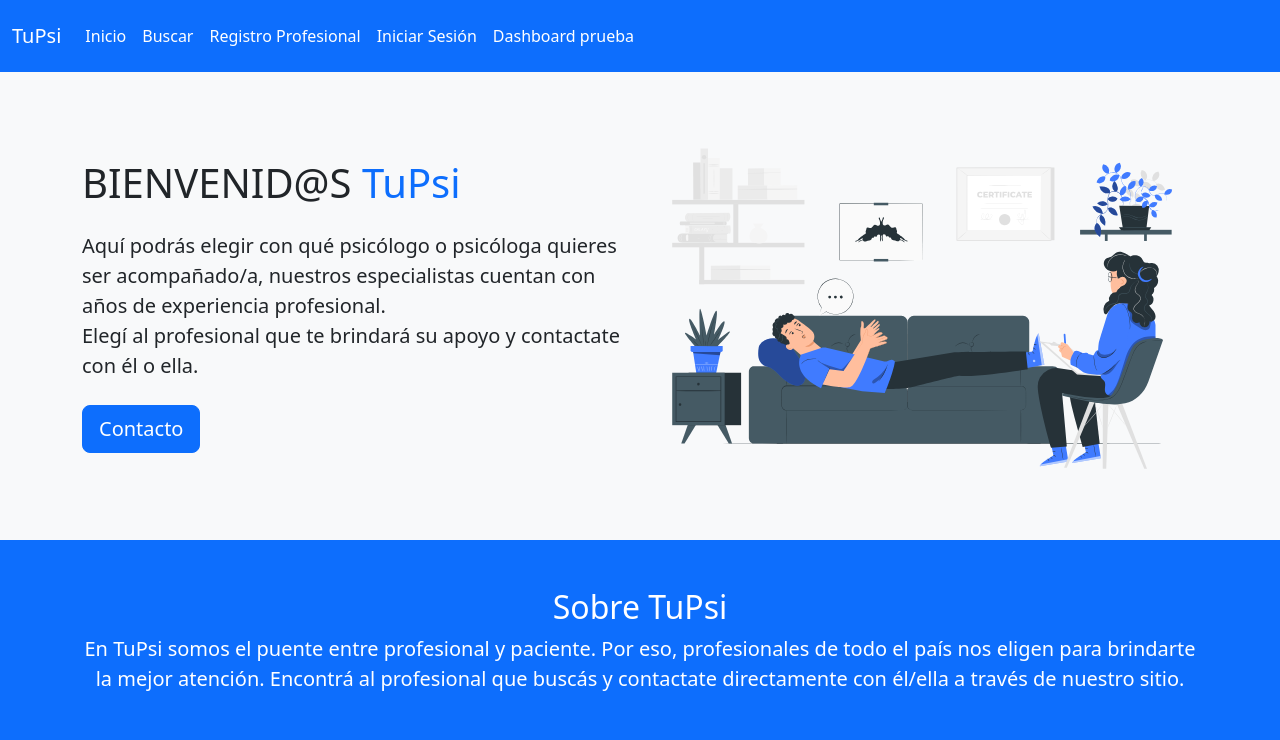
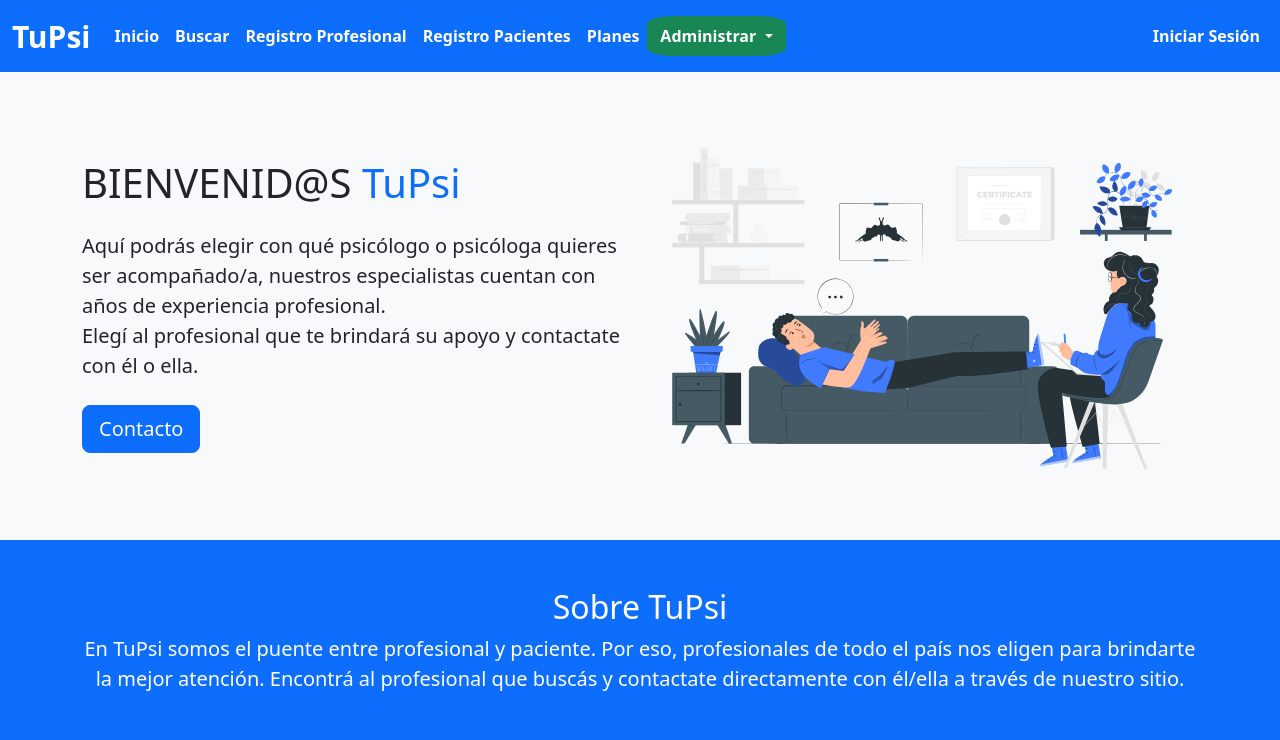
Before and after one commit to edguazzetti/psiapp, an Angular app in the folder Frontend/TuPsi/: page / in a window 1280 px wide. Shown: the top 740 px of the page. Built offline with nearby package versions, Linux system fonts and the light colour scheme.

Commit message:
update nav

```diff
--- a/Frontend/TuPsi/src/app/shared/nav/nav.component.html
+++ b/Frontend/TuPsi/src/app/shared/nav/nav.component.html
@@ -1,6 +1,6 @@
 <nav class="navbar navbar-expand-lg navbar-dark bg-primary">
-  <div class="container-fluid">
-    <a class="navbar-brand" href="./index.html">TuPsi </a>
+  <div class="container-fluid" style="font-weight: 800;">
+    <a class="navbar-brand" style="font-size: 30px;" href="./index.html">TuPsi</a>
     <button
       class="navbar-toggler"
       type="button"
@@ -12,33 +12,49 @@
     >
       <span class="navbar-toggler-icon"></span>
     </button>
-    <div class="collapse navbar-collapse" id="navbarScroll">
+    <div class="collapse navbar-collapse justify-content-between" id="navbarScroll">
       <ul
         class="navbar-nav me-auto my-2 my-lg-2 navbar-nav-scroll"
         style="--bs-scroll-height: 100px"
       >
         <li class="nav-item">
-          <a class="nav-link active" aria-current="page" routerLink="/"
-            >Inicio</a
-          >
+          <a class="nav-link active" aria-current="page" routerLink="/"><i class="fas fa-home"></i>Inicio</a>
         </li>
         <li class="nav-item">
-          <a class="nav-link active" routerLink="/search">Buscar</a>
+          <a class="nav-link active" routerLink="/search"><i class="fas fa-search"></i>Buscar</a>
         </li>
         <li class="nav-item">
-          <a class="nav-link active" routerLink="/professional-register">
-            Registro Profesional
-          </a>
+          <a class="nav-link active" routerLink="/signProfesional"><i class="fas fa-user"></i>Registro Profesional</a>
         </li>
         <li class="nav-item">
-          <a class="nav-link active" routerLink="/login">Iniciar Sesión</a>
+          <a class="nav-link active" routerLink="/signPaciente"><i class="fas fa-user"></i>Registro Pacientes</a>
         </li>
+        <li class="nav-item">
+          <a class="nav-link active" routerLink="/planes"><i class="far fa-credit-card"></i>Planes</a>
+        </li>
+        <div class="btn-group">
+          <button type="button" class="btn btn-success dropdown-toggle" style="border-radius: 20%; color: white; font-weight: 800;" data-bs-toggle="dropdown" aria-expanded="false">
+            Administrar
+          </button>
+          <ul class="dropdown-menu">
+            <li><a class="dropdown-item" routerLink="/AdminPacientes">Administrar Pacientes</a></li>
+            <li><a class="dropdown-item" routerLink="/AdminProfesionales">Administrar Profesionales</a></li>
+            <li><a class="dropdown-item"routerLink="/AdminPlanes">Administrar Planes</a></li>
 
+          </ul>
+        </div>
+      </ul>
+
+      <ul class="navbar-nav">
         <li class="nav-item">
-          <a class="nav-link active" routerLink="/dashboard">Dashboard prueba</a>
+          <a class="nav-link active" routerLink="/login">
+            <i class="fas fa-sign-in-alt"></i> Iniciar Sesión
+          </a>
         </li>
 
       </ul>
+      <!-- Example single danger button -->
+
     </div>
   </div>
 </nav>
```
Also changed, not shown: Frontend/TuPsi/src/app/shared/nav/footer.component.html (added, +21 -0 lines).
